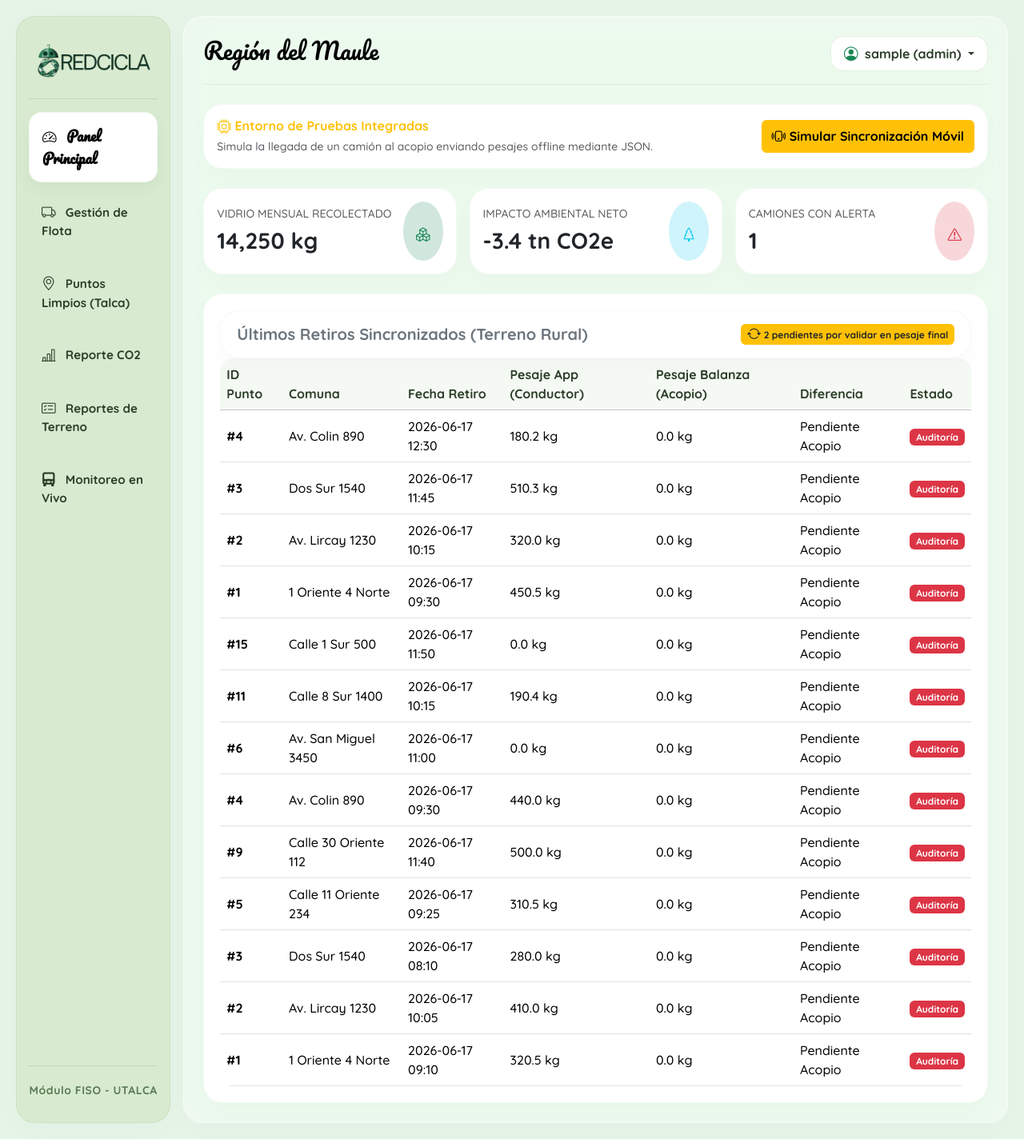
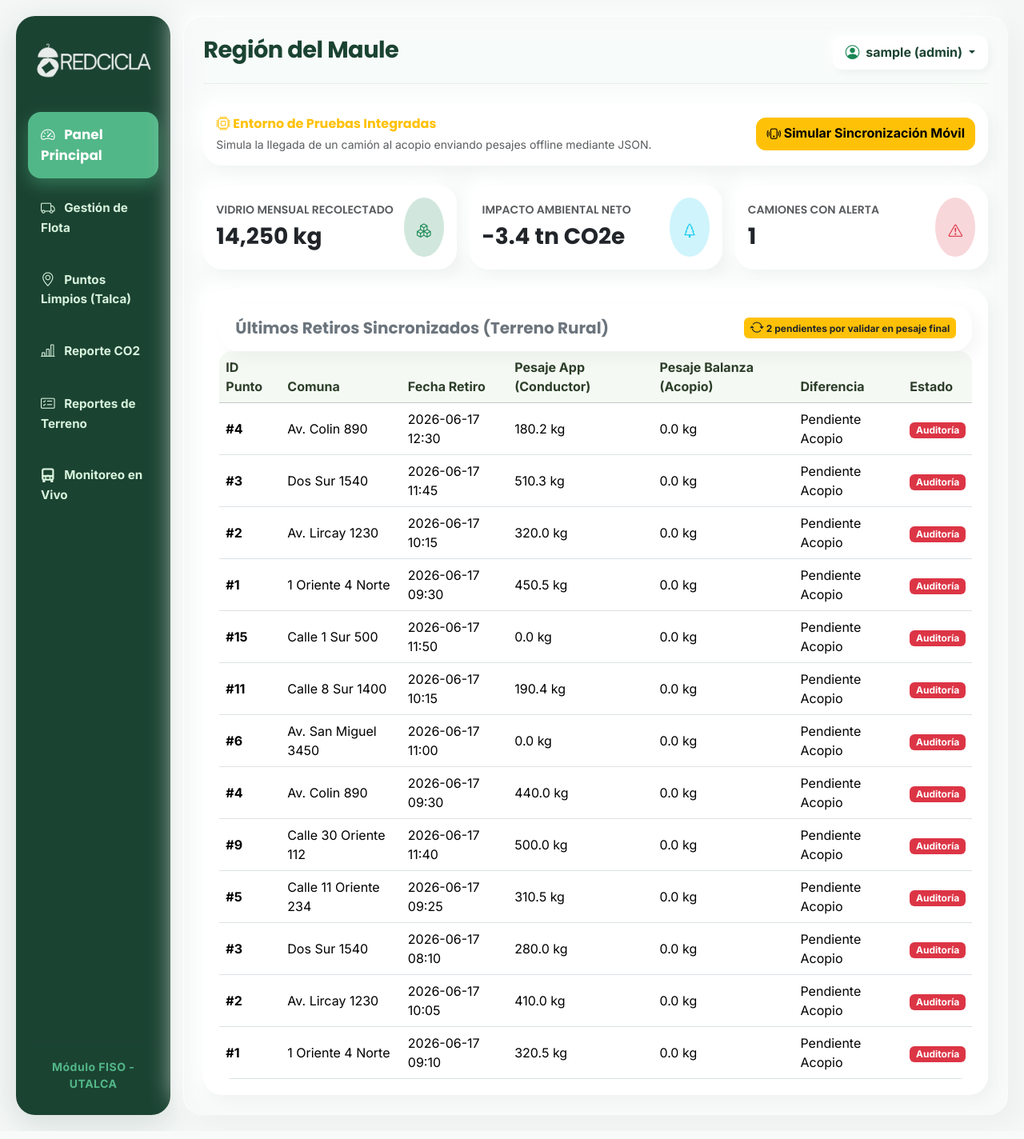
Before and after one commit to MarcoMzSaav/ProyectoRedCicla, a Flask app: page / in a window 1280 px wide. Shown: the whole page at 80% size. Run offline with Flask 3, Linux system fonts and the light colour scheme; the visitor is signed in with stand-in values (Sample User, id 1); data comes from the database, SQL or seed files in the repository.

Commit message:
ADMIN PAGE: DANDOLE VIDA A LA PÁGINA

```diff
--- a/pag_web/templates/base.html
+++ b/pag_web/templates/base.html
@@ -8,19 +8,26 @@
 
     <link rel="preconnect" href="https://fonts.googleapis.com">
     <link rel="preconnect" href="https://fonts.gstatic.com" crossorigin>
-    <link href="https://fonts.googleapis.com/css2?family=Pacifico&family=Quicksand:wght@500;700&display=swap" rel="stylesheet">
+    <link href="https://fonts.googleapis.com/css2?family=Inter:wght@400;500;600;700&family=Poppins:wght@500;600;700&display=swap" rel="stylesheet">
 
     <link href="https://cdn.jsdelivr.net/npm/bootstrap@5.3.2/dist/css/bootstrap.min.css" rel="stylesheet">
     <link rel="stylesheet" href="https://cdn.jsdelivr.net/npm/bootstrap-icons@1.11.1/font/bootstrap-icons.css">
 
     <style>
         :root {
-            --color-bg-light: #e6f4e8;       /* Fondo general verde menta */
-            --color-sidebar-combine: #d8ebd0; /* Barra lateral combinada */
-            --color-primary-green: #79AE6F;  /* Verde de acento */
-            --color-bubble-bg: #ffffff;      /* Blanco para las burbujas */
-            --color-dark: #000000;
-            --color-red: #b21c19;
+            /* 60% Fondo: Gris humo claro, elegante y descansa la vista */
+            --color-bg-light: #f4f7f6;
+
+            /* 30% Contraste: Verde bosque profundo (Seriedad corporativa) */
+            --color-sidebar-combine: #1b4332;
+
+            /* 10% Acento: Verde esmeralda para botones activos y botones */
+            --color-primary-green: #52b788;
+            --color-bubble-bg: #ffffff;
+
+            /* Textos modernos */
+            --color-text-main: #2b2d42; /* Gris pizarra oscuro en vez de negro puro */
+            --color-red: #e76f51;       /* Terracota moderno para alertas */
 
             /* Curvatura estilo burbuja iOS */
             --ios-bubble-radius: 24px;
@@ -28,11 +35,17 @@
         }
 
         body {
-            font-family: 'Quicksand', sans-serif;
+            font-family: 'Inter', sans-serif; /* Letra ultraclara para leer datos */
             background-color: var(--color-bg-light);
             min-height: 100vh;
-            color: #1c1c1e;
+            color: var(--color-text-main);
             overflow-x: hidden;
+        }
+
+        /* Agrega esta regla nueva justo debajo del body para asegurar que todos los títulos sean Poppins */
+        h1, h2, h3, h4, h5, h6 {
+            font-family: 'Poppins', sans-serif;
+            font-weight: 600;
         }
 
         .main-wrapper {
@@ -40,17 +53,17 @@
             min-height: 100vh;
         }
 
-        /* Sidebar combinada con micro-sombra */
+        /* Sidebar ahora es oscura y elegante */
         .sidebar {
             background-color: var(--color-sidebar-combine) !important;
             border-radius: var(--ios-bubble-radius);
-            box-shadow: 0 8px 32px rgba(121, 174, 111, 0.05);
-            border: 1px solid rgba(121, 174, 111, 0.15);
+            box-shadow: 0 10px 40px rgba(27, 67, 50, 0.15);
+            border: none;
             padding: 25px 15px;
         }
 
         .sidebar a {
-            color: #2c3e29;
+            color: #d8f3dc; /* Verde muy claro para resaltar sobre el fondo oscuro */
             text-decoration: none;
             font-weight: 700;
             font-size: 0.95rem;
@@ -59,52 +72,62 @@
         }
 
         .sidebar a:hover {
-            background-color: rgba(255, 255, 255, 0.4) !important;
-            color: var(--color-dark) !important;
+            background-color: rgba(255, 255, 255, 0.1) !important;
+            color: #ffffff !important;
             transform: scale(1.02);
         }
 
         .nav-active {
-            background-color: var(--color-bubble-bg) !important;
-            color: var(--color-dark) !important;
-            font-family: 'Pacifico', cursive;
-            font-size: 1.1rem !important;
-            box-shadow: 0 8px 20px rgba(0, 0, 0, 0.04);
-            border: 1px solid rgba(121, 174, 111, 0.1);
+            background-color: var(--color-primary-green) !important;
+            color: #ffffff !important;
+            font-family: 'Poppins', sans-serif; /* Letra moderna y geométrica */
+            font-size: 1.05rem !important; /* Un poco más pequeño porque Poppins es más ancha */
+            font-weight: 600;
+            box-shadow: 0 8px 20px rgba(82, 183, 136, 0.4);
+            border: none;
         }
 
         .nav-active:hover {
-            color: var(--color-dark) !important;
+            color: #ffffff !important;
             transform: none !important;
         }
 
         .text-warning-custom {
-            color: var(--color-red) !important;
+            color: #ffb703 !important; /* Amarillo moderno para el texto de admin */
         }
 
         .brand-footer {
             font-weight: 700;
-            color: #5a7a55;
+            color: #52b788; /* Verde esmeralda para el texto inferior */
             letter-spacing: 0.5px;
         }
 
         .section-title {
-            font-family: 'Pacifico', cursive;
-            color: var(--color-dark);
+            font-family: 'Poppins', sans-serif; /* Adiós letra cursiva */
+            font-weight: 700; /* Título en negrita fuerte */
+            color: var(--color-sidebar-combine);
             font-size: 1.8rem;
+            letter-spacing: -0.5px; /* Junta un poquito las letras para darle un toque Apple */
         }
 
         .btn-profile {
-            border: 1px solid rgba(121, 174, 111, 0.2) !important;
-            color: #2c3e29 !important;
+            border: none !important; /* Adiós bordes duros */
+            color: var(--color-sidebar-combine) !important;
             background-color: var(--color-bubble-bg);
             border-radius: var(--ios-pill-radius);
-            font-weight: 600;
+            font-weight: 700;
+            /* Sombra neumórfica para que el botón "salga" de la pantalla */
+            box-shadow: 4px 4px 10px rgba(0, 0, 0, 0.04),
+                       -4px -4px 10px rgba(255, 255, 255, 0.8);
             transition: all 0.2s ease;
         }
 
         .btn-profile:hover {
-            background-color: var(--color-sidebar-combine);
+            /* Magia: Al pasar el mouse, la sombra se vuelve "inset" (interna),
+               dando la ilusión física de que el botón es presionado hacia adentro */
+            box-shadow: inset 4px 4px 8px rgba(0, 0, 0, 0.04),
+                       inset -4px -4px 8px rgba(255, 255, 255, 0.8);
+            background-color: var(--color-bg-light);
         }
 
         /* EFECTO ESMERILADO (GLASSMORPHISM) EN EL CONTENEDOR PRINCIPAL */
@@ -113,27 +136,29 @@
             backdrop-filter: blur(20px) saturate(180%);
             -webkit-backdrop-filter: blur(20px) saturate(180%);
             border-radius: var(--ios-bubble-radius);
-            border: 1px solid rgba(255, 255, 255, 0.5);
-            box-shadow: 0 15px 35px rgba(0, 0, 0, 0.01);
+            /* Borde ultra sutil solo arriba y a la izquierda para simular el reflejo de la luz en el cristal */
+            border: 1px solid rgba(255, 255, 255, 0.8);
+            border-right: 1px solid rgba(255, 255, 255, 0.2);
+            border-bottom: 1px solid rgba(255, 255, 255, 0.2);
+            /* Sombra flotante extensa */
+            box-shadow: 12px 12px 30px rgba(0, 0, 0, 0.03),
+                       -12px -12px 30px rgba(255, 255, 255, 0.7);
         }
 
         /* ANIMACIÓN DE ENTRADA SUAVE PARA LAS BURBUJAS DE CONTENIDO */
+        /* ANIMACIÓN DE ENTRADA SUAVE PARA LAS BURBUJAS DE CONTENIDO */
         @keyframes fadeInUp {
-            from {
-                opacity: 0;
-                transform: translateY(12px);
-            }
-            to {
-                opacity: 1;
-                transform: translateY(0);
-            }
+            from { opacity: 0; transform: translateY(12px); }
+            to { opacity: 1; transform: translateY(0); }
         }
 
         .card, .bg-white {
             background-color: var(--color-bubble-bg) !important;
             border-radius: var(--ios-bubble-radius) !important;
-            border: 1px solid rgba(121, 174, 111, 0.08) !important;
-            box-shadow: 0 10px 30px rgba(0, 0, 0, 0.02) !important;
+            border: none !important; /* Fuera bordes estáticos */
+            /* La doble sombra: Oscura abajo-derecha, Blanca brillante arriba-izquierda */
+            box-shadow: 8px 8px 20px rgba(0, 0, 0, 0.04),
+                       -8px -8px 20px rgba(255, 255, 255, 1) !important;
             padding: 20px;
             animation: fadeInUp 0.4s cubic-bezier(0.16, 1, 0.3, 1) both;
         }
@@ -154,6 +179,51 @@
         .table-light {
             --bs-table-bg: #f4f9f3 !important;
             --bs-table-color: #2c3e29 !important;
+        }
+
+        /* =======================================================
+           4. MICRO-INTERACCIONES Y ANIMACIONES DE RESPUESTA
+           ======================================================= */
+
+        /* Efecto Resorte (Spring) en botones generales */
+        .btn {
+            transition: all 0.25s cubic-bezier(0.2, 0.8, 0.2, 1) !important;
+            border-radius: 12px; /* Botones un poco más redondeados y amigables */
+        }
+
+        .btn:hover {
+            transform: translateY(-2px); /* Se levanta buscando el clic */
+            box-shadow: 0 8px 15px rgba(0, 0, 0, 0.08);
+        }
+
+        .btn:active {
+            transform: scale(0.95) translateY(0) !important; /* Hundimiento físico al hacer clic */
+            box-shadow: 0 2px 4px rgba(0, 0, 0, 0.05) !important;
+        }
+
+        /* Íconos con vida propia */
+        .btn .bi, .nav-link .bi {
+            transition: transform 0.3s cubic-bezier(0.175, 0.885, 0.32, 1.275);
+            display: inline-block; /* Necesario para que el ícono pueda rotar y crecer */
+        }
+
+        .btn:hover .bi, .nav-link:hover .bi {
+            transform: scale(1.15) rotate(-5deg); /* El ícono se acerca y se inclina ligeramente */
+        }
+
+        /* Foco de atención en las filas de las tablas (Ej: Gestión de Personal) */
+        .table-hover tbody tr {
+            transition: background-color 0.2s ease, transform 0.2s ease;
+        }
+
+        .table-hover tbody tr:hover {
+            /* Un verde esmeralda muy transparente para resaltar la fila entera */
+            background-color: rgba(82, 183, 136, 0.08) !important;
+        }
+
+        .table-hover tbody tr:hover td {
+            color: var(--color-sidebar-combine) !important; /* El texto se vuelve más oscuro al leer */
+            font-weight: 500;
         }
 
         /* =======================================================
@@ -191,9 +261,9 @@
                 <div class="sidebar d-flex flex-column h-100">
                     <div class="text-center my-2">
                         <img src="{{ url_for('static', filename='images/LOGO_TEXTO_BESIDE.png') }}"
-                             alt="Logo RedCicla"
-                             class="img-fluid px-2"
-                             style="max-height: 52px; object-fit: contain;">
+                        alt="Logo RedCicla"
+                        class="img-fluid px-2"
+                        style="max-height: 52px; object-fit: contain; filter: brightness(0) invert(1); opacity: 0.9;">
                     </div>
                     <hr style="opacity: 0.1; background-color: var(--color-primary-green);">
 
```
